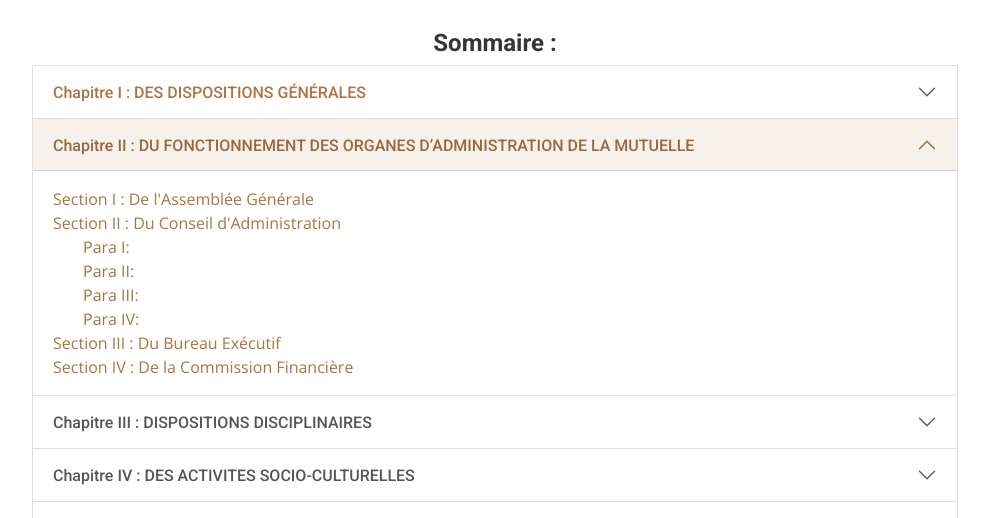
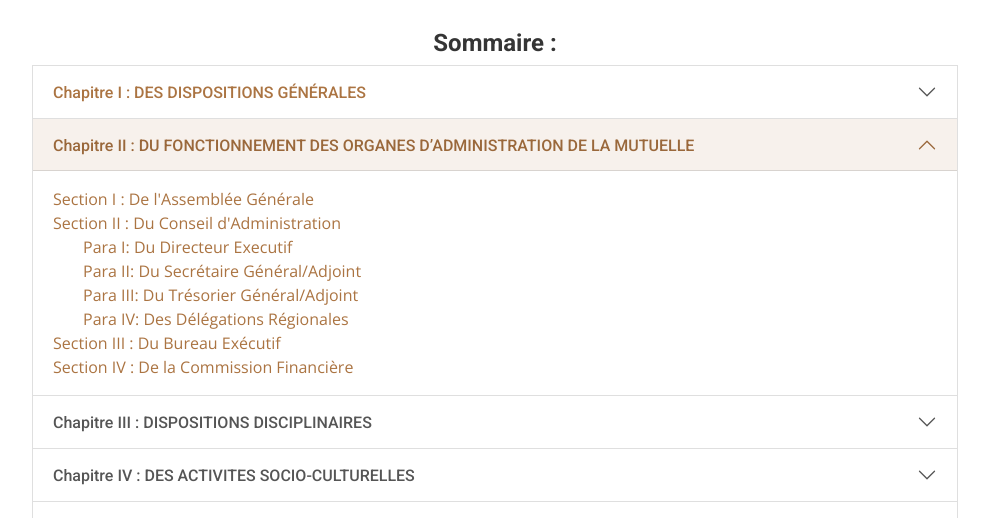
Before and after one commit to NanfackSteve/MUNAP-DGB, a PHP site: page /rules.php in a window 1280 px wide, after a click on "Chapitre II : DU FONCTIONNEMENT DES ORGANES D’ADMINISTRATION". Shown: the part 545-1063 px from the top of the page, without its empty margins (145-1134 px from the left). Run offline with PHP 8.4, Linux system fonts and the light colour scheme; some libraries are stand-ins or nearby versions.

Commit message:
Completed Rules (add paragraph to Summary) page

```diff
--- a/rules_summary.php
+++ b/rules_summary.php
@@ -27,10 +27,10 @@
                 <a href="#chap2-sect1">Section I : De l'Assemblée Générale</a><br>
                 <a href="#chap2-sect2">Section II : Du Conseil d'Administration</a><br>
                 <span>
-                    <a class="nested-paragraph" href="#chap2-sect2-para1">Para I: </a><br>
-                    <a class="nested-paragraph" href="#chap2-sect2-para2">Para II: </a><br>
-                    <a class="nested-paragraph" href="#chap2-sect2-para3">Para III: </a><br>
-                    <a class="nested-paragraph" href="#chap2-sect2-para4">Para IV: </a><br>
+                    <a class="nested-paragraph" href="#chap2-sect2-para1">Para I: Du Directeur Executif</a><br>
+                    <a class="nested-paragraph" href="#chap2-sect2-para2">Para II: Du Secrétaire Général/Adjoint</a><br>
+                    <a class="nested-paragraph" href="#chap2-sect2-para3">Para III: Du Trésorier Général/Adjoint</a><br>
+                    <a class="nested-paragraph" href="#chap2-sect2-para4">Para IV: Des Délégations Régionales</a><br>
                 </span>
                 <a href="#chap2-sect3">Section III : Du Bureau Exécutif</a><br>
                 <a href="#chap2-sect4">Section IV : De la Commission Financière</a><br>
```
